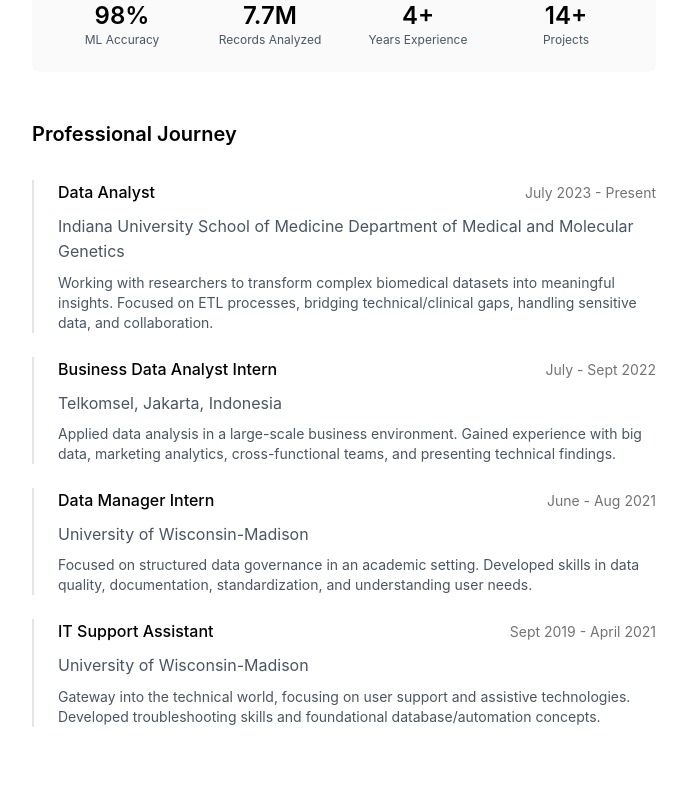
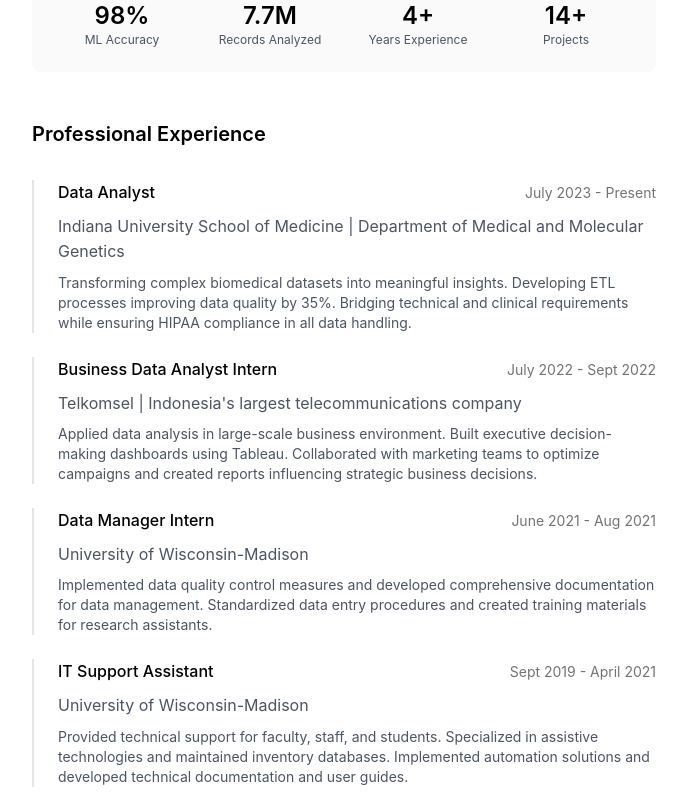
Before and after one commit to tzolkowski96/tobin_data_portfolio_website, a React (Vite) app: page / in a window 1280 px wide. Shown: the part 580-1380 px from the top of the page, without its empty margins (296-982 px from the left). Built offline with nearby package versions, Linux system fonts and the light colour scheme.

Commit message:
Update Experience Section based on Resume

```diff
--- a/src/components/Hero.tsx
+++ b/src/components/Hero.tsx
@@ -80,7 +80,7 @@ const Hero: React.FC = () => {
 
       {/* Experience Timeline */}
       <div id="experience" className="mb-20">
-        <h2 className="text-xl font-semibold mb-8">Professional Journey</h2>
+        <h2 className="text-xl font-semibold mb-8">Professional Experience</h2>
 
         <div className="space-y-6">
           <div className="border-l-2 border-gray-200 dark:border-gray-800 pl-6">
@@ -88,34 +88,36 @@ const Hero: React.FC = () => {
               <h3 className="font-medium">Data Analyst</h3>
               <span className="text-sm text-gray-500">July 2023 - Present</span>
             </div>
-            <p className="text-gray-600 dark:text-gray-400 mb-2">Indiana University School of Medicine Department of Medical and Molecular Genetics</p>
+            <p className="text-gray-600 dark:text-gray-400 mb-2">Indiana University School of Medicine | Department of Medical and Molecular Genetics</p>
             <p className="text-sm text-gray-600 dark:text-gray-400">
-              Working with researchers to transform complex biomedical datasets into meaningful insights.
-              Focused on ETL processes, bridging technical/clinical gaps, handling sensitive data, and collaboration.
+              Transforming complex biomedical datasets into meaningful insights. Developing ETL processes
+              improving data quality by 35%. Bridging technical and clinical requirements while ensuring
+              HIPAA compliance in all data handling.
             </p>
           </div>
 
           <div className="border-l-2 border-gray-200 dark:border-gray-800 pl-6">
             <div className="flex items-center justify-between mb-2">
               <h3 className="font-medium">Business Data Analyst Intern</h3>
-              <span className="text-sm text-gray-500">July - Sept 2022</span>
+              <span className="text-sm text-gray-500">July 2022 - Sept 2022</span>
             </div>
-            <p className="text-gray-600 dark:text-gray-400 mb-2">Telkomsel, Jakarta, Indonesia</p>
+            <p className="text-gray-600 dark:text-gray-400 mb-2">Telkomsel | Indonesia's largest telecommunications company</p>
             <p className="text-sm text-gray-600 dark:text-gray-400">
-              Applied data analysis in a large-scale business environment. Gained experience with big data,
-              marketing analytics, cross-functional teams, and presenting technical findings.
+              Applied data analysis in large-scale business environment. Built executive decision-making
+              dashboards using Tableau. Collaborated with marketing teams to optimize campaigns and created
+              reports influencing strategic business decisions.
             </p>
           </div>
 
           <div className="border-l-2 border-gray-200 dark:border-gray-800 pl-6">
             <div className="flex items-center justify-between mb-2">
               <h3 className="font-medium">Data Manager Intern</h3>
-              <span className="text-sm text-gray-500">June - Aug 2021</span>
+              <span className="text-sm text-gray-500">June 2021 - Aug 2021</span>
             </div>
             <p className="text-gray-600 dark:text-gray-400 mb-2">University of Wisconsin-Madison</p>
             <p className="text-sm text-gray-600 dark:text-gray-400">
-              Focused on structured data governance in an academic setting. Developed skills in data quality,
-              documentation, standardization, and understanding user needs.
+              Implemented data quality control measures and developed comprehensive documentation for data management.
+              Standardized data entry procedures and created training materials for research assistants.
             </p>
           </div>
 
@@ -126,8 +128,9 @@ const Hero: React.FC = () => {
             </div>
             <p className="text-gray-600 dark:text-gray-400 mb-2">University of Wisconsin-Madison</p>
             <p className="text-sm text-gray-600 dark:text-gray-400">
-              Gateway into the technical world, focusing on user support and assistive technologies.
-              Developed troubleshooting skills and foundational database/automation concepts.
+              Provided technical support for faculty, staff, and students. Specialized in assistive technologies
+              and maintained inventory databases. Implemented automation solutions and developed technical
+              documentation and user guides.
             </p>
           </div>
         </div>
```
